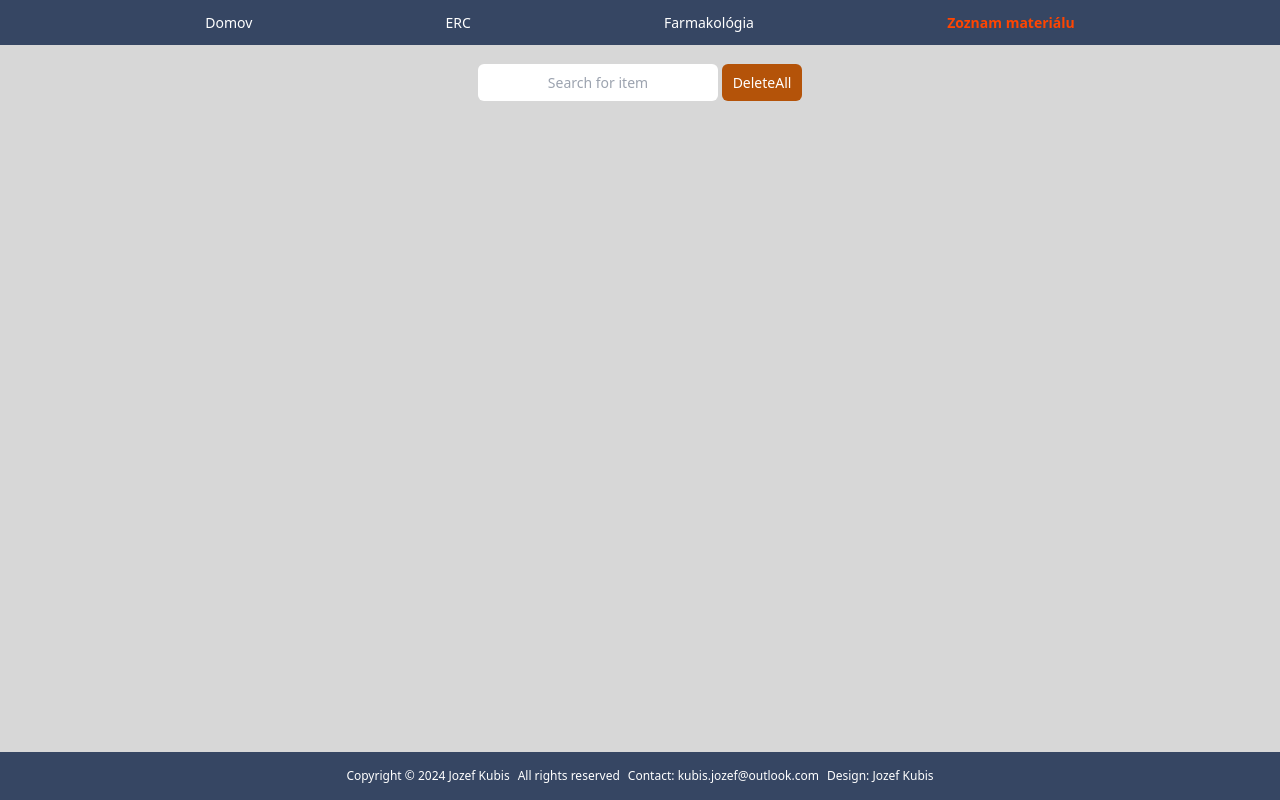
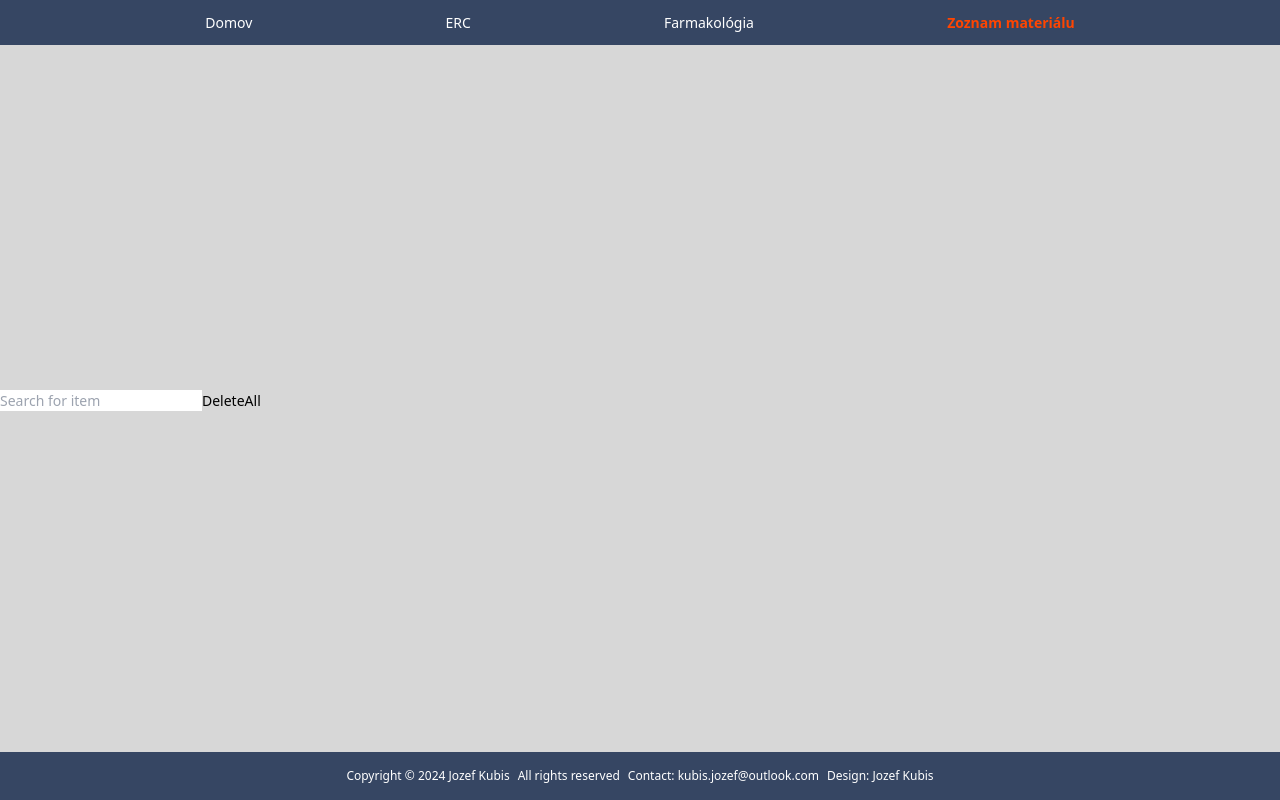
Before and after one commit to jozefkubis/erc-react-router, a React (Create React App) app in the folder router/: page /itemlist in a window 1280 px wide. Built offline with nearby package versions, Linux system fonts and the light colour scheme.

Commit message:
ItemList bez CSS

```diff
--- a/router/src/pages/itemlist/ItemList.js
+++ b/router/src/pages/itemlist/ItemList.js
@@ -34,9 +34,9 @@ const Itemlist = () => {
 
   return (
     <section className="section">
-      <form className="form fixed top-16 w-full flex justify-center space-x-1 z-10">
+      <form className="form ">
         <input
-          className="searching-input w-60 p-2 rounded-md text-center text-slate-500 outline-none relative"
+          className="searching-input "
           onClick={() => {
             setFilteredItems([]);
             setSearchingItem("");
@@ -47,19 +47,19 @@ const Itemlist = () => {
           onChange={(e) => setSearchingItem(e.target.value)}
         />
         <input
-          className="deleteAll-btn w-20 bg-amber-700 rounded-md text-white"
+          className="deleteAll-btn "
           type="submit"
           value="DeleteAll"
           onClick={() => setPrintedItems([])}
         />
       </form>
 
-      <div className="filtered-items absolute flex flex-col items-center w-full top-[110px] space-y-1 overflow-x-hidden overflow-y-auto h-3/4">
+      <div className="filtered-items ">
         {filteredItems.map((oneItem, index) => {
           if (searchingItem) {
             return (
               <button
-                className="filtered-items-btn p-1 bg-slate-400 border-none w-[250px] rounded-md text-center text-slate-900 z-10"
+                className="filtered-items-btn"
                 onClick={itemsOnPage}
                 key={index}
               >
```
